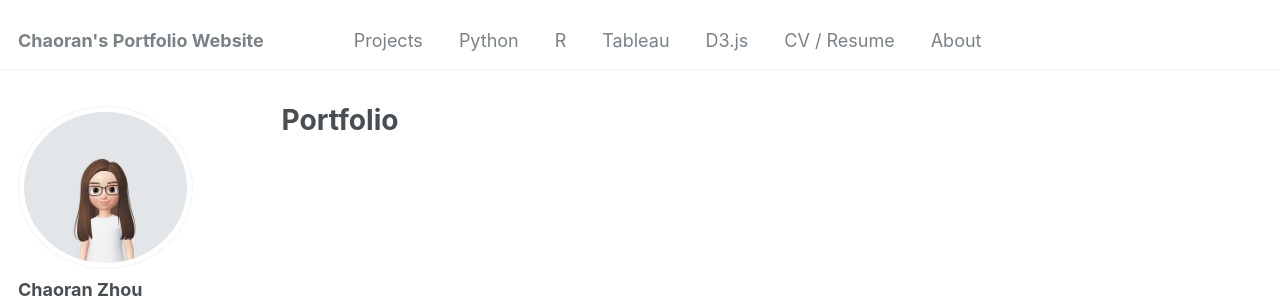
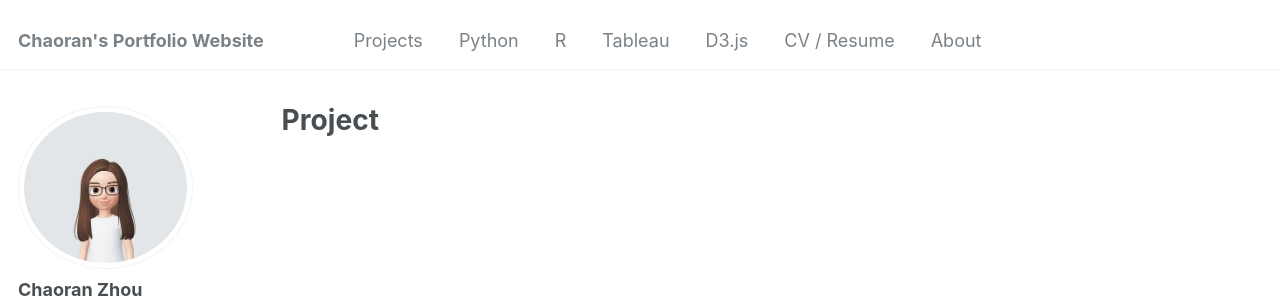
Before and after one commit to ranranrunforit/ranranrunforit.github.io, a Jekyll site: the page built from _pages/portfolio.html, in a window 1280 px wide. Shown: the top 298 px of the page. Built offline with Jekyll 4.4.1, drawn with Linux system fonts in a browser that asks for light colours.

Commit message:
Update portfolio.html

```diff
--- a/_pages/portfolio.html
+++ b/_pages/portfolio.html
@@ -1,13 +1,13 @@
 ---
 layout: archive
-title: "Portfolio"
-permalink: /portfolio/
+title: "Project"
+permalink: /projects/
 author_profile: true
 ---
 
 {% include base_path %}
 
 
-{% for post in site.portfolio %}
+{% for post in site.projects %}
   {% include archive-single.html %}
 {% endfor %}
```
